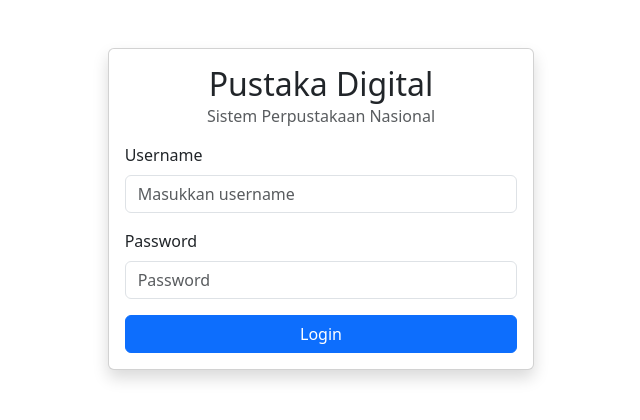
After one commit to hhhreza/LatihanResponsi, a PHP site: page /login.php in a window 1280 px wide. The commit adds this page. Shown: the top 420 px of the page, without its empty margins (319-959 px from the left). Run offline with PHP 8.4, Linux system fonts and the light colour scheme.

Commit message:
edit file

```diff
--- /dev/null
+++ b/koneksi.php
@@ -0,0 +1,12 @@
+<?php
+$host = "localhost";
+$username = "root";
+$password = "";
+$database = "pustaka_digital";
+
+$koneksi = mysqli_connect($host, $username, $password, $database);
+
+if (!$koneksi) {
+    die ("Koneksi gagal: " . mysqli_connect_error());
+}
+?>
--- /dev/null
+++ b/login.php
@@ -0,0 +1,70 @@
+<?php
+session_start();
+include 'koneksi.php';
+
+$pesan = ""; //variabel
+
+if (isset($_POST['login'])) {
+    $username = $_POST['username'];
+    $password = $_POST['password'];
+
+    if (empty($username) || empty($password)) {
+        $pesan = "kosong"; //jika kosong
+    } else {
+        $query = "SELECT * FROM users WHERE username='$username' AND password='$password'";
+        $result = mysqli_query($koneksi, $query);
+
+        if (mysqli_num_rows($result) > 0) {
+            $_SESSION['username'] = $username;
+            $_SESSION['status'] = "login";
+            header("Location: koleksi.php");
+            exit();
+        } else {
+            $pesan = "gagal"; //gagal login
+        }
+    }
+}
+?>
+
+<!DOCTYPE html>
+<html lang="en">
+<head>
+    <meta charset="UTF-8">
+    <meta name="viewport" content="width=device-width, initial-scale=1.0">
+    <title>Login</title>
+    <link href="https://cdn.jsdelivr.net/npm/bootstrap@5.3.8/dist/css/bootstrap.min.css" rel="stylesheet" integrity="sha384-sRIl4kxILFvY47J16cr9ZwB07vP4J8+LH7qKQnuqkuIAvNWLzeN8tE5YBujZqJLB" crossorigin="anonymous">
+    <link rel="stylesheet" href="style.css">
+</head>
+<body>
+
+
+<div class=" container card col-md-4 mt-5 shadow p-3 mb-5 bg-body rounded">
+            <form action="" method="POST" class="login">
+              <h2 class="card-title text-center">Pustaka Digital</h2>
+              <h6 class="card-subtitle mb-3 text-center text-muted">Sistem Perpustakaan Nasional</h6>
+
+              <?php if ($pesan == "kosong") { ?>
+                <div class="alert alert-danger text-center">Username dan password tidak boleh kosong!</div>
+              <?php } else if ($pesan == "gagal") { ?>
+                    <div class="alert alert-danger text-center">Username atau password salah!</div>
+              <?php } ?>
+
+            <div class="mb-3">
+                    <label for="username" class="form-label">Username</label>
+                    <input type="text" class="form-control" id="username" name="username" placeholder="Masukkan username" required>
+            </div>
+
+            <div class="mb-3">
+                    <label for="password" class="form-label">Password</label>
+                    <input type="password" class="form-control" id="password" name="password" placeholder="Password" required>
+            </div>
+
+            <button type="submit" class="btn btn-primary w-100" name="login">Login</button>
+
+          </form>
+            </form>
+        </div>
+
+
+</body>
+</html>
--- /dev/null
+++ b/style.css
@@ -0,0 +1,5 @@
+.navbar-nav .nav-link .navbar-brand {
+    color: white;
+    font-size: 18px;
+    margin-right: 20px;
+}
```
Also changed, not shown: koleksi.php (renamed from login.html, +19 -24 lines), logout.php (added, +9 -0 lines).
